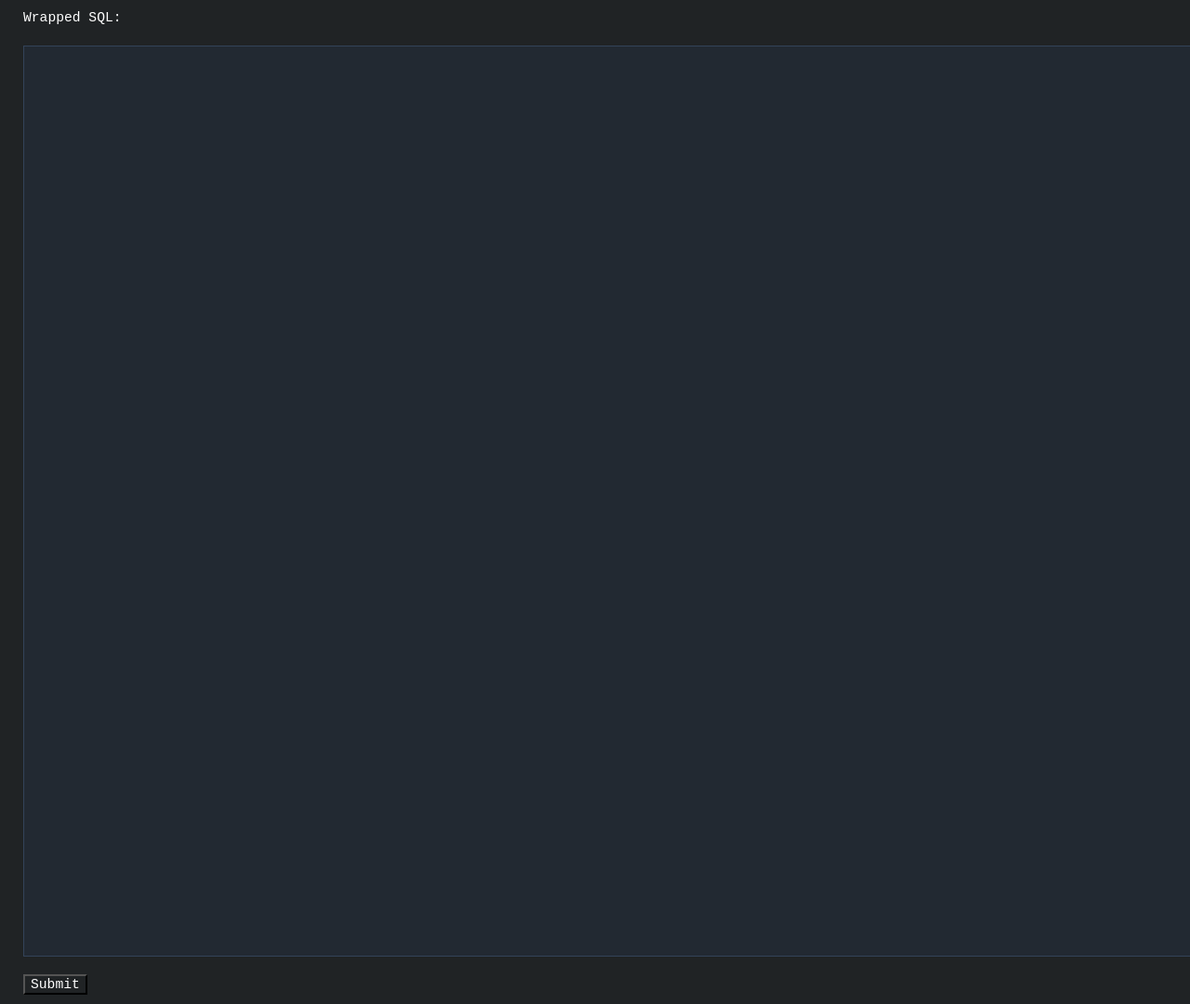
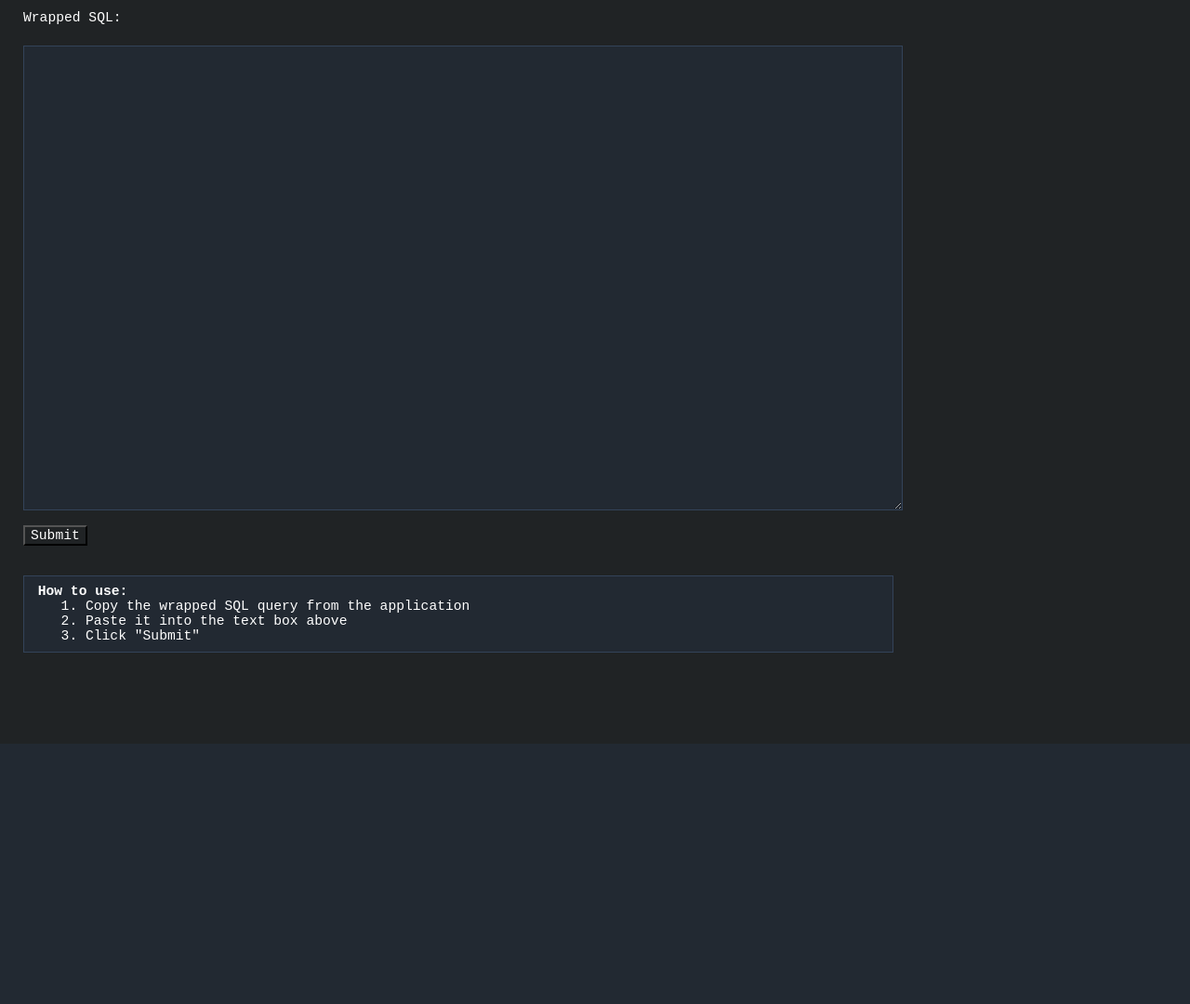
Before and after one commit to RemmyLee/Oracle-SQL-Unwrapper, a Flask app: page / in a window 1280 px wide; the page is wider, and only the part inside the window is pictured. Shown: that part at 93% size. After the commit the page ends 800 px from the top of that part, so only its background shows below. Run offline with Flask 2, Linux system fonts and the light colour scheme.

Commit message:
Cosmetic Changes

```diff
--- a/templates/index.html
+++ b/templates/index.html
@@ -7,7 +7,7 @@
         form { margin: 0 0; padding: 0 0; }
         li { display: list-item }
         head { display: none }
-        table { display: table; padding: 0 0; margin: 0 0; border: none }
+        table { display: table; padding: 0 0; margin: 0 0; border: none;  }
         tr { display: table-row }
         thead { display: table-header-group }
         tbody { display: table-row-group }
@@ -42,14 +42,15 @@
         u, ins { text-decoration: underline }
         center { text-align: center }
         a[href] { text-decoration: underline }
-        .content { margin: 10px 25px 10px 25px; width: 60em }
+        .content { margin: 10px 25px 10px 25px;}
         .copyright { font-size: 0.7em; color:#999999; margin-top: 10px }
         .mt { margin-top: 10px }
         .area { background-color: #EFF0E6; padding: 0.6em 1em; border: #BFC0B6 solid 1px; }
         .errorArea { background-color: #F5F6CE; padding: 0.6em 1em; border: #E6DF73 solid 1px; }
         .ln { color: #666666 }
         .horSpace { margin-left: 2em; }
-        .codebox { background-color: #222932; padding: 0.6em 1em; border: #334359 solid 1px; font-family: 'Courier New', monospace; }
+        .codebox { background-color: #222932; padding: 0.6em 1em; border: #334359 solid 1px; font-family: 'Courier New', monospace; display: inline-block;}
+        .howto { background-color: #222932; padding: 0.6em 1em; border: #334359 solid 1px; font-family: 'Courier New', monospace; width: 905px; }
         .txtar { background-color: #222932; padding: 0.6em 1em; border: #334359 solid 1px; font-family: 'Courier New', monospace; }
         a:link { color: #FFFFFF; text-decoration: none; }
         a:visited { color: #FFFFFF; text-decoration: none; }
@@ -65,14 +66,32 @@
                 {{ unwrapped_sql|safe }}
             </div>
             <br><br>
-            <a href="http://127.0.0.1:3117/"">Unwrap another SQL Query</a>
+            <a href="http://127.0.0.1:3117/sql">Unwrap another SQL Query</a>
             {% else %}
             Wrapped SQL:<br><br>
-            <form action="http://127.0.0.1:3117/unwrap" method="post">
-            <textarea id="wrapped" name="wrapped" rows="60" cols="200" class="txtar"></textarea>
-            <br><br>
-            <input type="submit" value="Submit">
-        </form>
+            <table border="0" cellpadding="0" cellspacing="0">
+                <tr>
+                    <td>
+                        <form action="http://127.0.0.1:3117/unwrap" method="post">
+                            <textarea id="wrapped" name="wrapped" rows="30" cols="100" class="txtar"></textarea>
+                            <br><br>
+                            <input type="submit" value="Submit">
+                        </form>
+                    </td>
+                </tr>
+                <tr>
+                    <td>
+                        <br><br>
+                        <div class="howto">
+                            <b>How to use:</b><br>
+                            <ol>
+                                <li>Copy the wrapped SQL query from the application</li>
+                                <li>Paste it into the text box above</li>
+                                <li>Click "Submit"</li>
+                            </ol>
+                        </div>
+                    </td>
+
             {% endif %}
 
 
```
